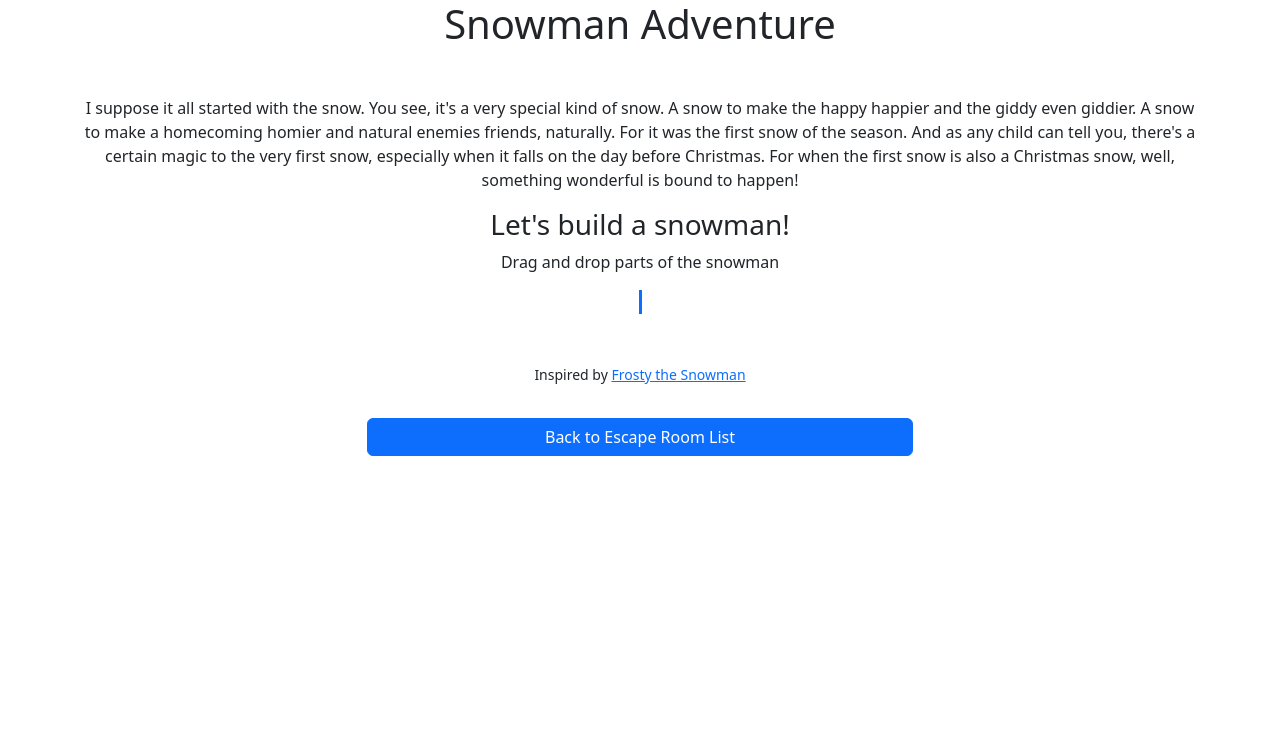
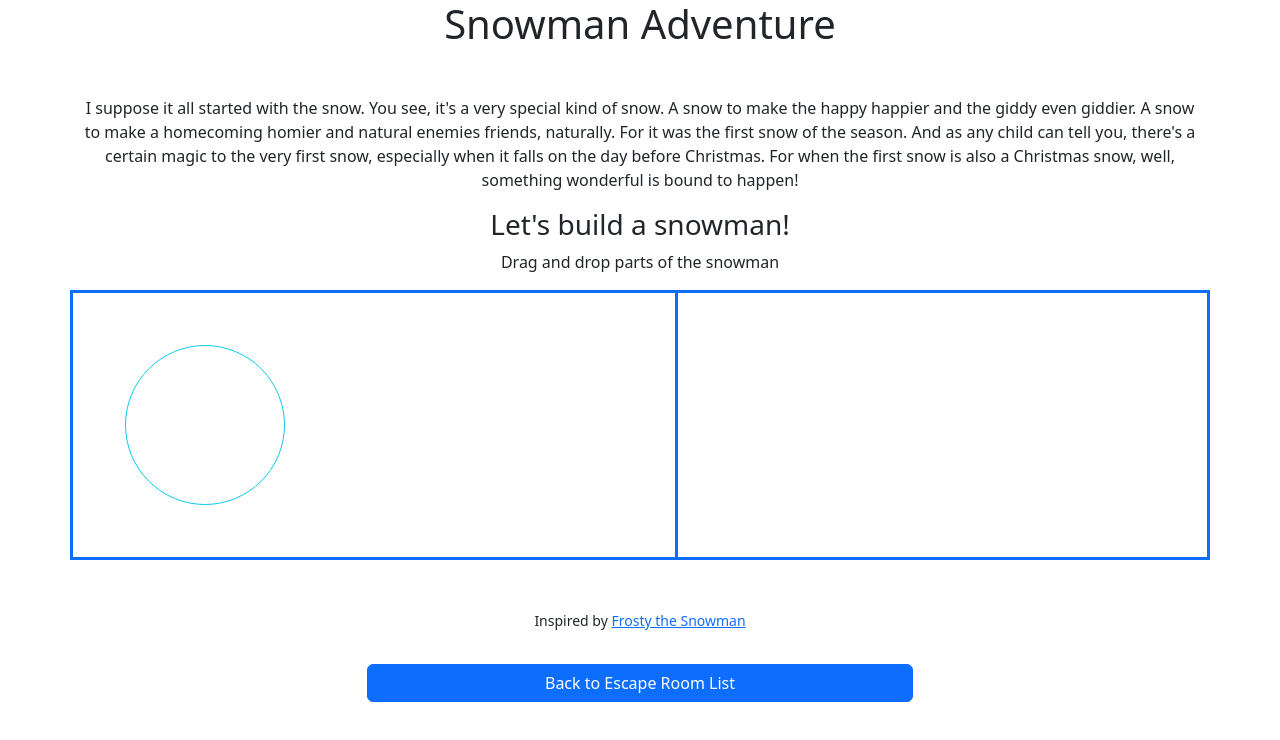
Before and after one commit to m1robyndunstan/VirtualEscapeRooms, an Angular app in the folder VirtualEscapeRooms/: page /snowman in a window 1280 px wide. Shown: the top 740 px of the page. Built offline with nearby package versions, Linux system fonts and the light colour scheme.

Commit message:
Add angular material for draggable

```diff
--- a/VirtualEscapeRooms/angular.json
+++ b/VirtualEscapeRooms/angular.json
@@ -31,15 +31,12 @@
               "src/assets"
             ],
             "styles": [
-              "src/styles.scss",
+              "./node_modules/@angular/material/prebuilt-themes/indigo-pink.css",
               "node_modules/bootstrap/dist/css/bootstrap.min.css",
-              "node_modules/@fortawesome/fontawesome-free/css/all.css"
+              "node_modules/@fortawesome/fontawesome-free/css/all.css",
+              "src/styles.scss"
             ],
-            "scripts": [
-              "node_modules/jquery/dist/jquery.min.js",
-              "node_modules/jquery-ui/dist/jquery-ui.min.js",
-              "node_modules/bootstrap/dist/js/bootstrap.min.js"
-            ]
+            "scripts": []
           },
           "configurations": {
             "production": {
@@ -105,6 +102,9 @@
               "src/assets"
             ],
             "styles": [
+              "./node_modules/@angular/material/prebuilt-themes/indigo-pink.css",
+              "node_modules/bootstrap/dist/css/bootstrap.min.css",
+              "node_modules/@fortawesome/fontawesome-free/css/all.css",
               "src/styles.scss"
             ],
             "scripts": []
--- a/VirtualEscapeRooms/package.json
+++ b/VirtualEscapeRooms/package.json
@@ -11,17 +11,17 @@
   "private": true,
   "dependencies": {
     "@angular/animations": "~13.1.0",
+    "@angular/cdk": "^13.3.9",
     "@angular/common": "~13.1.0",
     "@angular/compiler": "~13.1.0",
     "@angular/core": "~13.1.0",
     "@angular/forms": "~13.1.0",
+    "@angular/material": "^13.3.9",
     "@angular/platform-browser": "~13.1.0",
     "@angular/platform-browser-dynamic": "~13.1.0",
     "@angular/router": "~13.1.0",
     "@fortawesome/fontawesome-free": "^6.2.0",
     "bootstrap": "^5.2.1",
-    "jquery": "^3.6.1",
-    "jquery-ui": "^1.13.2",
     "rxjs": "~7.4.0",
     "tslib": "^2.3.0",
     "zone.js": "~0.11.4"
--- a/VirtualEscapeRooms/src/app/app.module.ts
+++ b/VirtualEscapeRooms/src/app/app.module.ts
@@ -4,6 +4,7 @@ import { BrowserModule } from '@angular/platform-browser';
 import { AppRoutingModule } from './app-routing.module';
 import { AppComponent } from './app.component';
 import { RoomListComponent } from './room-list/room-list.component';
+import { BrowserAnimationsModule } from '@angular/platform-browser/animations';
 
 @NgModule({
   declarations: [
@@ -12,7 +13,8 @@ import { RoomListComponent } from './room-list/room-list.component';
   ],
   imports: [
     BrowserModule,
-    AppRoutingModule
+    AppRoutingModule,
+    BrowserAnimationsModule
   ],
   providers: [],
   bootstrap: [AppComponent]
--- a/VirtualEscapeRooms/src/app/snowman-adventure/build-snowman/build-snowman.component.html
+++ b/VirtualEscapeRooms/src/app/snowman-adventure/build-snowman/build-snowman.component.html
@@ -1,7 +1,7 @@
 <p class="text-center">Drag and drop parts of the snowman</p>
-<div class="row border-3 border-primary">
-    <div class="col">
-
+<div class="row border border-3 border-primary">
+    <div class="col p-5">
+        <div style="height: 10rem; width: 10rem;" class="border border-info border-1 rounded-circle d-block m-1 build-snowman-draggable"></div>
     </div>
     <div class="col border-3 border-primary border-start">&nbsp;</div><!-- build area -->
 </div>
--- a/VirtualEscapeRooms/src/app/snowman-adventure/snowman-adventure.component.ts
+++ b/VirtualEscapeRooms/src/app/snowman-adventure/snowman-adventure.component.ts
@@ -13,6 +13,7 @@ export class SnowmanAdventureComponent implements OnInit {
   constructor() { }
 
   ngOnInit(): void {
+    //jQuery(document.getElementsByClassName("build-snowman-draggable")).draggable();
   }
 
 }
```
Also changed, not shown: 1 other file (tests, documents, lock files or other folders).
